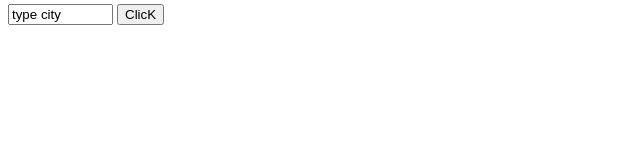
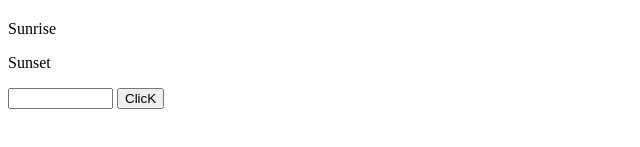
Before and after one commit to eugen-popa/weather-app-API, a plain HTML site: page index.html in a window 1280 px wide. Shown: the part 163-310 px from the top of the page, without its empty margins (0-640 px from the left). Drawn offline with Linux system fonts and the light colour scheme.

Commit message:
Update index.html

```diff
--- a/index.html
+++ b/index.html
@@ -25,10 +25,12 @@
                     <div class="wind">
                     <span id="wind">0</span> km <span id="direction">N</span>
                     </div>
+                    <p id="sunrise">Sunrise</p>
+                    <p id="sunset">Sunset</p>
                 </div>
             </div>
             <div class="form">
-						<input type="text" id="city" size="10" value="type city"/>
+						<input type="text" id="city" size="10" value=""/>
                         <button onclick="citys()">ClicK</button>
 				</div>
         </div>
```
